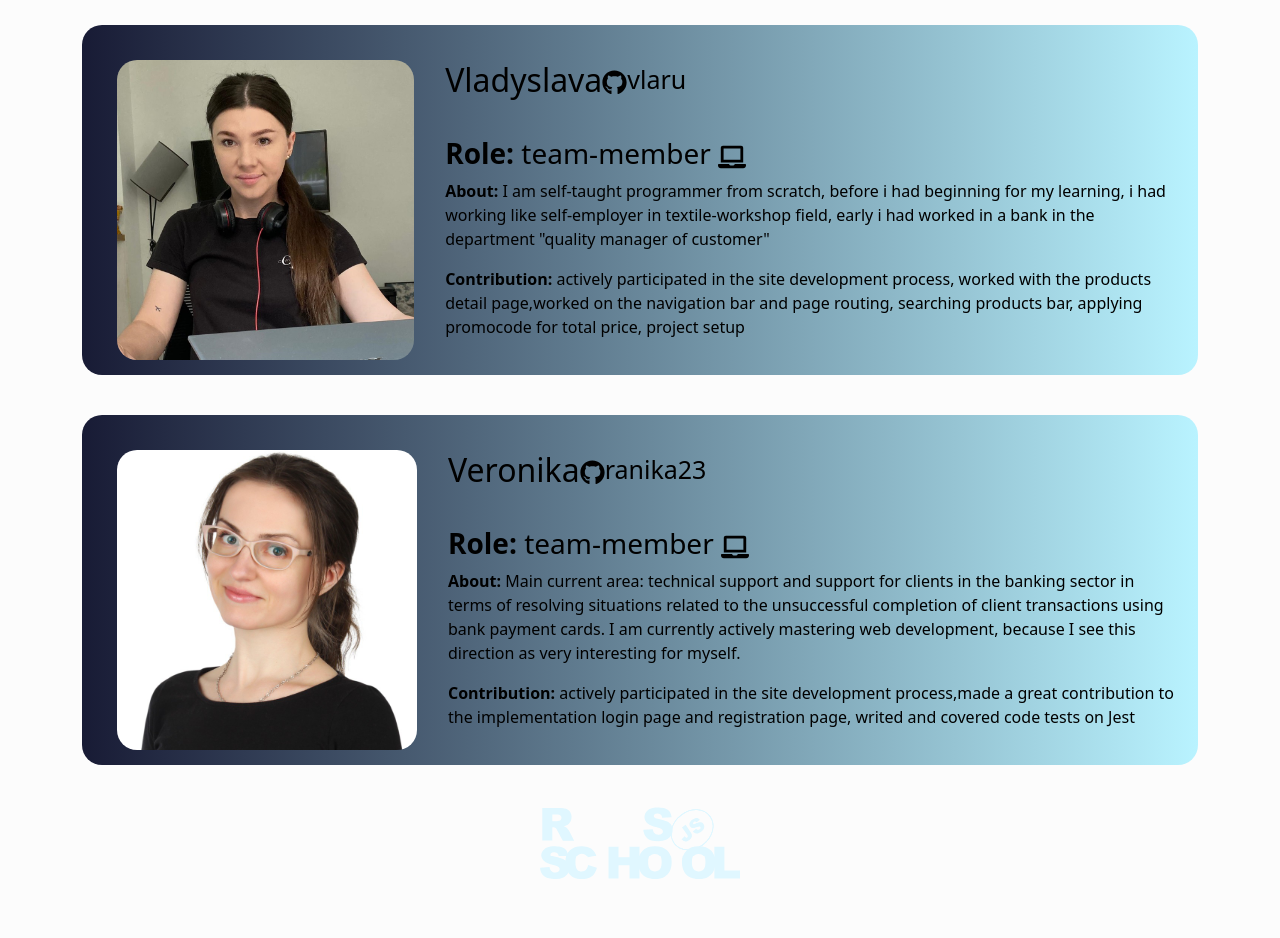
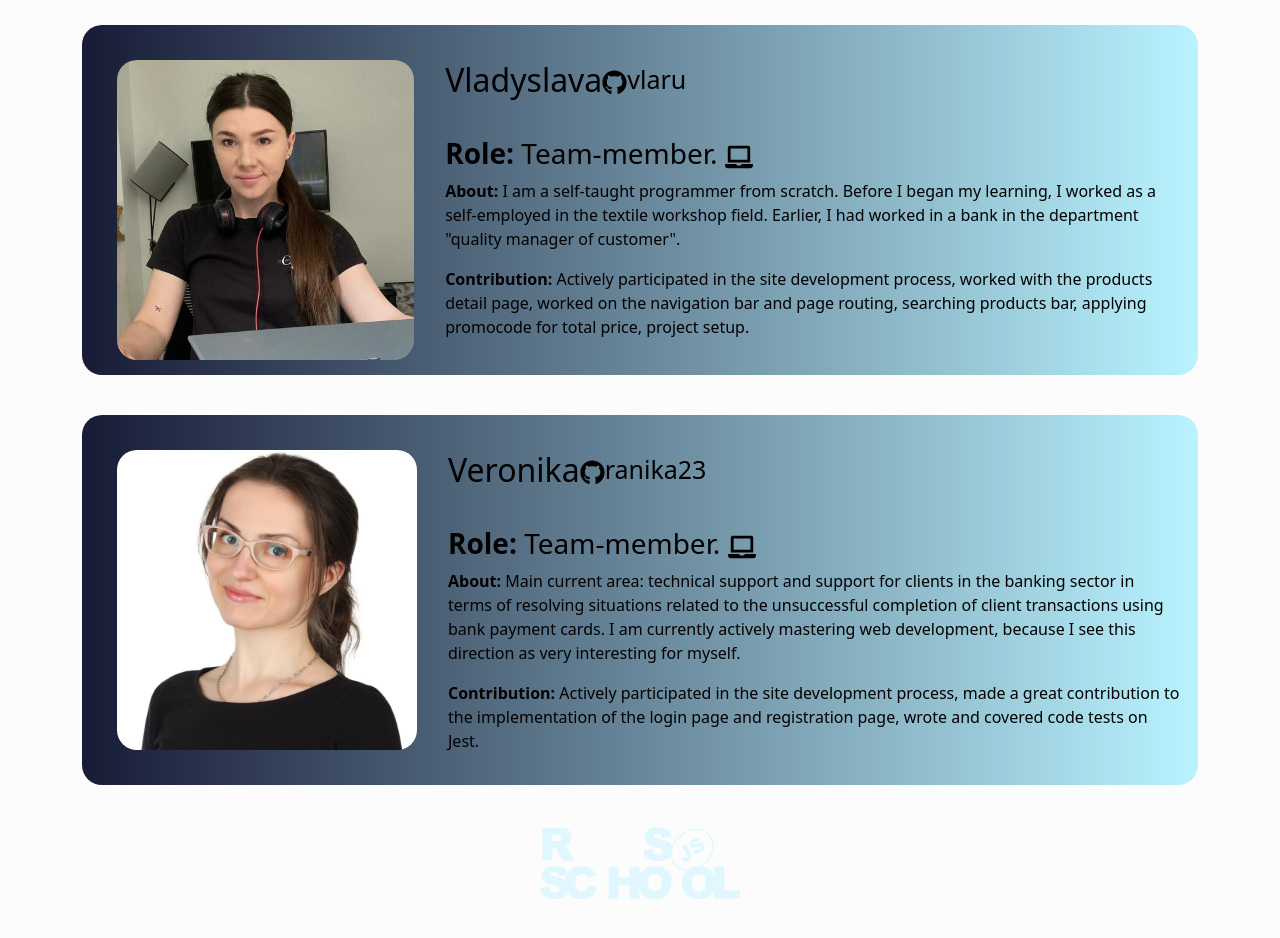
Before and after one commit to RS-Tech-Artisans/eCommerce-React, a React app: page /about in a window 1280 px wide. Shown: the part 740-1678 px from the top of the page. Built offline with nearby package versions, Linux system fonts and the light colour scheme; what @commercetools/platform-sdk, @commercetools/sdk-client-v2 would draw is missing.

Commit message:
refactor: change text

```diff
--- a/src/pages/About.tsx
+++ b/src/pages/About.tsx
@@ -21,34 +21,52 @@ const dataAboutUs: AboutData[] = [
     name: 'Pavel',
     gitName: 'guz86',
     linkToGit: 'https://github.com/guz86',
-    role: 'Team lead, scratch master and just developer',
+    role: 'Team lead, scratch master and just developer.',
     img: autor1,
     about:
-      'He began his career as a bank programmer, then transitioned into game development and website creation. Along the way, he worked on search engine optimization (SEO). Currently, he is a student learning frontend development.',
+      'He began his career as a bank programmer, then transitioned into game ' +
+      'development and website creation. Along the way, he worked on search ' +
+      'engine optimization (SEO). Currently, he is a student learning frontend ' +
+      'development.',
     contribution:
-      'He organized the teams workflow, assisted with complex issues, maintained repository cleanliness, and addressed problems and questions during cross-check reviews. He handled integration with commercetools, project setup, catalog management, issue fixing post cross-checks, proposed implementation solutions for the team, and aimed to provide an understanding of real-world project work',
+      'He organized the teams workflow, assisted with complex issues, maintained ' +
+      'repository cleanliness, and addressed problems and questions during ' +
+      'cross-check reviews. He handled integration with commercetools, project ' +
+      'setup, catalog management, issue fixing post cross-checks, proposed ' +
+      'implementation solutions for the team, and aimed to provide an understanding ' +
+      'of real-world project work.',
   },
   {
     name: 'Vladyslava',
     gitName: 'vlaru',
     linkToGit: 'https://github.com/vlaru',
-    role: 'team-member',
+    role: 'Team-member.',
     img: autor2,
     about:
-      'I am self-taught programmer from scratch, before i had beginning for my learning, i had working like self-employer in textile-workshop field, early i had worked in a bank in the department "quality manager of customer"',
+      'I am a self-taught programmer from scratch. Before I began my learning, ' +
+      'I worked as a self-employed in the textile workshop field. Earlier, I ' +
+      'had worked in a bank in the department "quality manager of customer".',
     contribution:
-      'actively participated in the site development process, worked with the products detail page,worked on the navigation bar and page routing, searching products bar, applying promocode for total price, project setup',
+      'Actively participated in the site development process, worked with the ' +
+      'products detail page, worked on the navigation bar and page routing, ' +
+      'searching products bar, applying promocode for total price, project setup.',
   },
   {
     name: 'Veronika',
     gitName: 'ranika23',
     linkToGit: 'https://github.com/ranika23',
-    role: 'team-member',
+    role: 'Team-member.',
     img: autor3,
     about:
-      'Main current area: technical support and support for clients in the banking sector in terms of resolving situations related to the unsuccessful completion of client transactions using bank payment cards. I am currently actively mastering web development, because I see this direction as very interesting for myself.',
+      'Main current area: technical support and support for clients in the banking ' +
+      'sector in terms of resolving situations related to the unsuccessful completion ' +
+      'of client transactions using bank payment cards. I am currently actively ' +
+      'mastering web development, because I see this direction as very interesting ' +
+      'for myself.',
     contribution:
-      'actively participated in the site development process,made a great contribution to the implementation login page and registration page, writed and covered code tests on Jest',
+      'Actively participated in the site development process, made a great ' +
+      'contribution to the implementation of the login page and registration page, ' +
+      'wrote and covered code tests on Jest.',
   },
 ];
 
```
Also changed, not shown: 1 other file (tests, documents, lock files or other folders).
